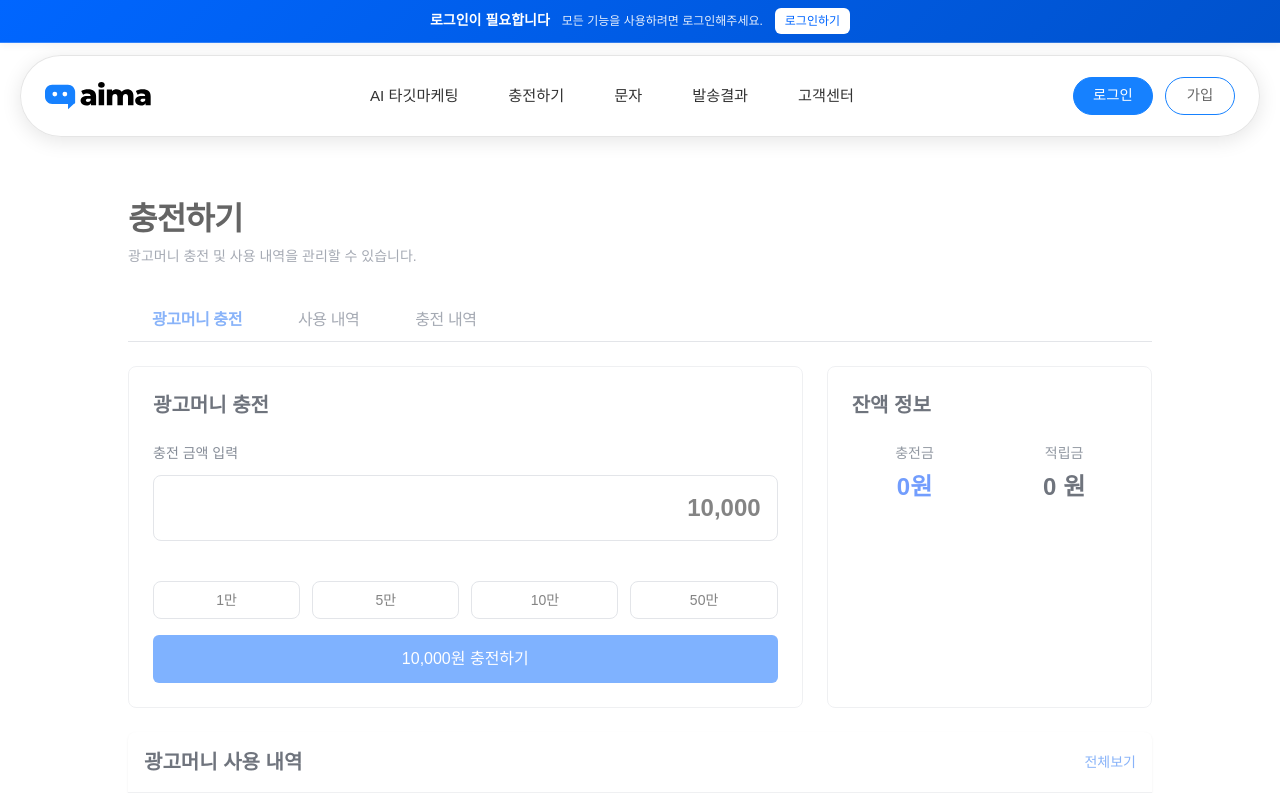
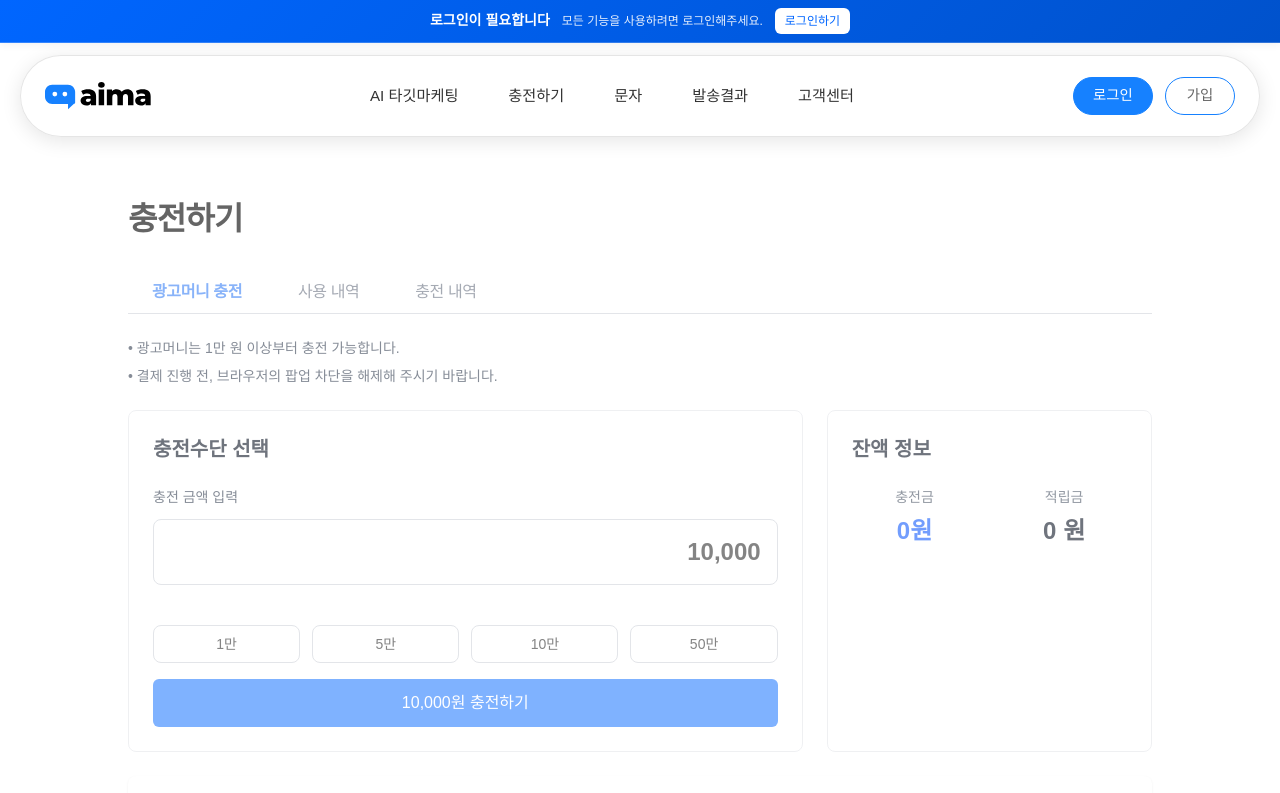
Before and after one commit to mtscoaima/aima, a Next.js app: page /credit-management in a window 1280 px wide. Shown: the top 793 px of the page. Built offline with nearby package versions, Linux system fonts and the light colour scheme.

Commit message:
fix: 광고머니 충전 페이지 desc 추가, text 수정

```diff
--- a/src/app/credit-management/page.tsx
+++ b/src/app/credit-management/page.tsx
@@ -436,6 +436,18 @@ const CreditManagementPage = () => {
       case "charge":
         return (
           <div className="space-y-6" key={`charge-${refreshKey}`}>
+            {/* 설명 섹션 */}
+            <div >
+              <div className="space-y-2">
+                <p className="text-sm text-gray-700">
+                  • 광고머니는 1만 원 이상부터 충전 가능합니다.
+                </p>
+                <p className="text-sm text-gray-700">
+                  • 결제 진행 전, 브라우저의 팝업 차단을 해제해 주시기 바랍니다.
+                </p>
+              </div>
+            </div>
+
             <div className="grid grid-cols-1 lg:grid-cols-3 gap-6">
               <div className="lg:col-span-2">
                 <ChargeInput onCharge={handleCharge} />
@@ -503,7 +515,7 @@ const CreditManagementPage = () => {
                   총 결제 금액
                 </div>
                 <div className="text-2xl font-bold text-blue-500">
-                  ₩{totalChargeAmount.toLocaleString()}
+                  {totalChargeAmount.toLocaleString()}
                 </div>
                 <div className="text-sm text-gray-500">원</div>
               </div>
@@ -749,7 +761,6 @@ const CreditManagementPage = () => {
         <div className="flex-1 flex flex-col max-w-5xl w-full mx-auto">
           <header className="mb-8">
             <h1 className="text-black text-2xl font-semibold leading-tight tracking-tight m-0">충전하기</h1>
-            <p className="text-sm text-gray-500 mt-2">광고머니 충전 및 사용 내역을 관리할 수 있습니다.</p>
           </header>
 
           <div className="flex gap-2 mb-6 border-b border-gray-300">
--- a/src/components/credit/ChargeInput.tsx
+++ b/src/components/credit/ChargeInput.tsx
@@ -72,7 +72,7 @@ export function ChargeInput({ onCharge }: ChargeInputProps) {
   return (
     <div className="bg-white border border-gray-200 rounded-lg p-6">
       <h3 className="text-lg font-medium text-gray-900 mb-6">
-        광고머니 충전
+        충전수단 선택
       </h3>
 
       <div className="space-y-4">
--- a/src/components/history/ChargeHistoryPage.tsx
+++ b/src/components/history/ChargeHistoryPage.tsx
@@ -92,7 +92,7 @@ export function ChargeHistoryPage() {
         <div className="bg-white border border-gray-200 rounded-lg p-6">
           <div className="text-sm text-gray-600 mb-1">총 결제 금액</div>
           <div className="text-2xl font-bold text-gray-900">
-            ₩{totalAmount.toLocaleString()}
+            {totalAmount.toLocaleString()}
           </div>
           <div className="text-sm text-gray-500">원</div>
         </div>
```
